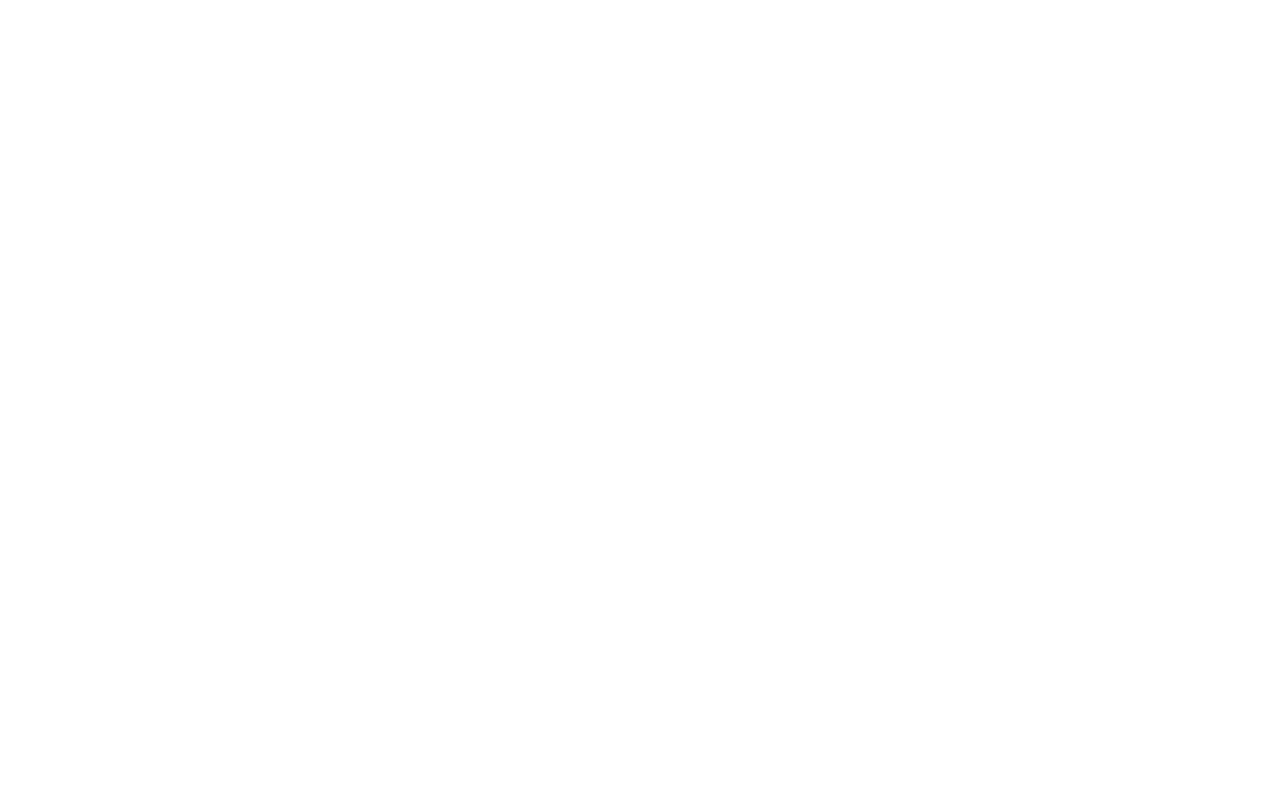
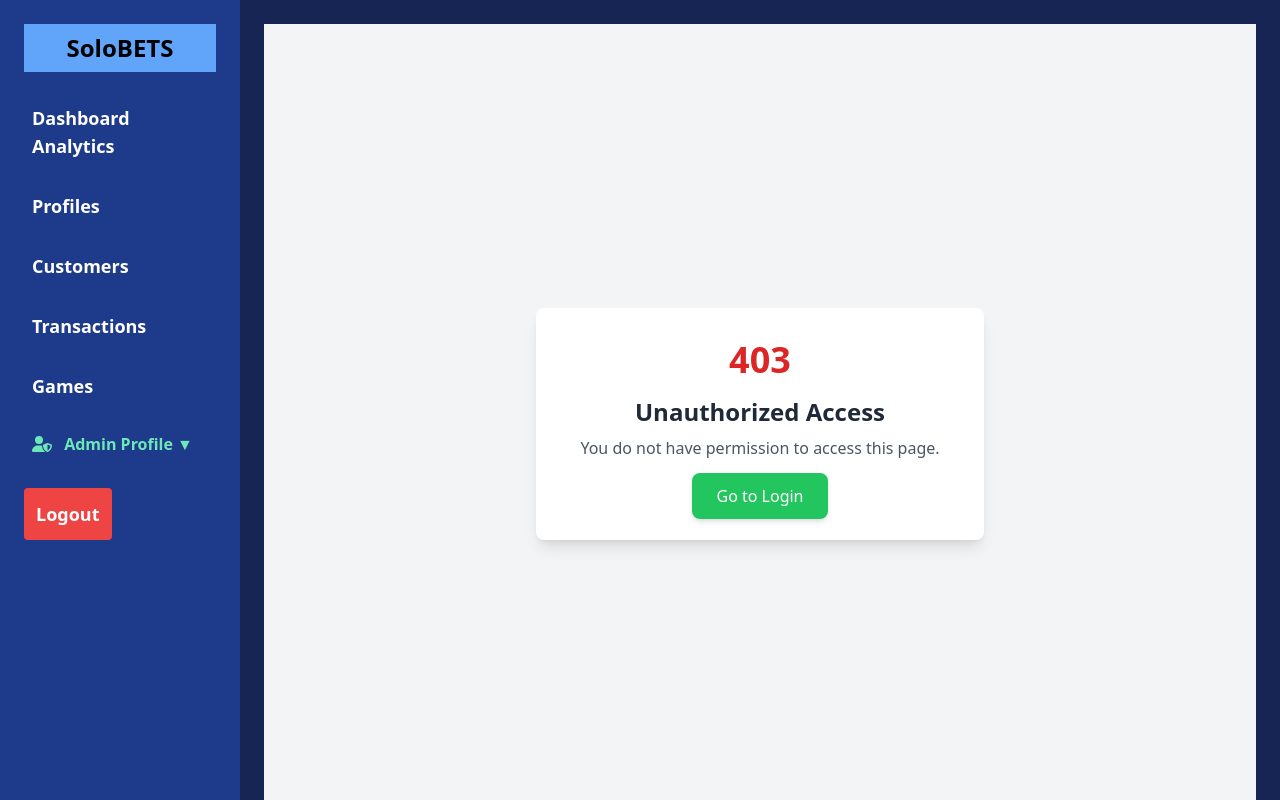
Before and after one commit to sololemons/BettingDashboard, a Vue app: page /unauthorized in a window 1280 px wide. Before the commit this address had no page. Built offline with nearby package versions, Linux system fonts and the light colour scheme; sample sign-in values are in the browser's storage.

Commit message:
fifth commit

```diff
--- a/package.json
+++ b/package.json
@@ -9,6 +9,9 @@
     "preview": "vite preview"
   },
   "dependencies": {
+    "@fortawesome/fontawesome-svg-core": "^6.7.2",
+    "@fortawesome/free-solid-svg-icons": "^6.7.2",
+    "@fortawesome/vue-fontawesome": "^3.0.8",
     "axios": "^1.8.1",
     "pinia": "^3.0.1",
     "tailwind-scrollbar-hide": "^2.0.0",
--- /dev/null
+++ b/src/components/AddAdminModal.vue
@@ -0,0 +1,73 @@
+<template>
+    <div v-if="isOpen" class="fixed inset-0 flex items-center justify-center bg-black bg-opacity-50">
+      <div class="bg-white p-4 rounded-lg shadow-lg w-full max-w-sm">
+        <h2 class="text-lg font-bold mb-3 text-center">Add Admin</h2>
+
+        <form @submit.prevent="addAdmin">
+          <div class="mb-2">
+            <label class="block text-sm font-semibold mb-1">First Name</label>
+            <input type="text" v-model="admin.adminFirstName" class="w-full p-2 border rounded-md focus:ring-2 focus:ring-blue-500" required />
+          </div>
+
+          <div class="mb-2">
+            <label class="block text-sm font-semibold mb-1">Last Name</label>
+            <input type="text" v-model="admin.adminLastName" class="w-full p-2 border rounded-md focus:ring-2 focus:ring-blue-500" required />
+          </div>
+
+          <div class="mb-2">
+            <label class="block text-sm font-semibold mb-1">Email</label>
+            <input type="email" v-model="admin.adminEmail" class="w-full p-2 border rounded-md focus:ring-2 focus:ring-blue-500" required />
+          </div>
+
+          <div class="mb-2">
+            <label class="block text-sm font-semibold mb-1">Phone Number</label>
+            <input type="text" v-model="admin.phoneNumber" class="w-full p-2 border rounded-md focus:ring-2 focus:ring-blue-500" required />
+          </div>
+
+          <div class="mb-2">
+            <label class="block text-sm font-semibold mb-1">Role</label>
+            <select v-model="admin.role" class="w-full p-2 border rounded-md focus:ring-2 focus:ring-blue-500" required>
+              <option value="Customercare">Customer Care</option>
+              <option value="SuperAdmin">Super Admin</option>
+              <option value="Support">Support</option>
+            </select>
+          </div>
+
+          <div class="flex justify-end mt-3">
+            <button type="button" @click="closeModal" class="px-3 py-1 bg-gray-400 text-white rounded-md hover:bg-gray-600">Cancel</button>
+            <button type="submit" class="px-3 py-1 ml-2 bg-blue-500 text-white rounded-md hover:bg-blue-700">Add Admin</button>
+          </div>
+        </form>
+      </div>
+    </div>
+  </template>
+
+  <script setup>
+  import { defineProps, defineEmits, ref } from 'vue';
+  import axios from "axios";
+
+  const props = defineProps({ isOpen: Boolean });
+  const emit = defineEmits(['add-admin', 'close']);
+
+  const admin = ref({
+    adminFirstName: '',
+    adminLastName: '',
+    adminEmail: '',
+    phoneNumber: '',
+    role: ''
+  });
+
+  const addAdmin = async () => {
+    try {
+      await axios.post('http://localhost:8081/admin/add', admin.value);
+      emit('add-admin', admin.value);
+      closeModal();
+    } catch (error) {
+      console.error('Error adding admin:', error);
+    }
+  };
+
+  const closeModal = () => {
+    emit('close');
+  };
+  </script>
--- a/src/components/Profiles.vue
+++ b/src/components/Profiles.vue
@@ -19,10 +19,10 @@
       </button>
     </div>
 
-    <div class="flex flex-col lg:flex-row gap-4 mt-4">
+    <div v-if="user" class="flex flex-col lg:flex-row gap-4 mt-4">
       <div class="flex flex-col items-center border border-gray-300 bg-white w-full lg:w-1/2 xl:w-[40%] p-6 rounded-2xl shadow-md">
         <div class="text-2xl font-extrabold hover:scale-95 transition cursor-pointer">Profile</div>
-        <div class="flex flex-col w-full p-4 border bg-stone-100 shadow-lg rounded-lg space-y-4 mt-4" v-if="user">
+        <div class="flex flex-col w-full p-4 border bg-stone-100 shadow-lg rounded-lg space-y-4 mt-4">
           <p><span class="font-semibold">📞 Phone Number:</span> {{ user.phoneNumber }}</p>
           <p><span class="font-semibold">Customer ID:</span> {{ user.id }}</p>
         </div>
--- /dev/null
+++ b/src/components/unauthorized.vue
@@ -0,0 +1,19 @@
+<template>
+    <div class="flex flex-col items-center justify-center min-h-screen bg-gray-100 p-6 text-center">
+      <div class="bg-white shadow-lg rounded-lg p-8 max-w-md w-full">
+        <h1 class="text-4xl font-bold text-red-600 mb-4">403</h1>
+        <h2 class="text-2xl font-semibold text-gray-800 mb-2">Unauthorized Access</h2>
+        <p class="text-gray-600 mb-6">You do not have permission to access this page.</p>
+        <router-link to="/login" class="bg-green-500 text-white px-6 py-3 rounded-lg shadow-md hover:bg-green-600 transition">
+          Go to Login
+        </router-link>
+      </div>
+    </div>
+  </template>
+
+  <script setup>
+
+  </script>
+
+  <style scoped>
+  </style>
--- a/src/main.js
+++ b/src/main.js
@@ -3,10 +3,14 @@ import { createApp } from 'vue';
 import { createPinia } from 'pinia';
 import App from './App.vue'
 import router from './router';
+import { library } from '@fortawesome/fontawesome-svg-core';
+import { FontAwesomeIcon } from '@fortawesome/vue-fontawesome';
 
-
+import { faSignOutAlt, faUserShield, faUsers, faChartBar, faGamepad, faMoneyBillWave, faUserPlus } from '@fortawesome/free-solid-svg-icons';
+library.add(faSignOutAlt, faUserShield, faUsers, faChartBar, faGamepad, faMoneyBillWave, faUserPlus);
 const app = createApp(App)
 const pinia = createPinia()
 app.use(pinia)
 app.use(router)
+app.component('font-awesome-icon', FontAwesomeIcon);
 app.mount('#app')
--- a/src/router/index.js
+++ b/src/router/index.js
@@ -8,6 +8,8 @@ import Profiles from '@/components/Profiles.vue'
 import Customers from '@/components/Customers.vue'
 import Games from '@/components/Games.vue'
 import Transaction from '@/components/Transaction.vue'
+import { requireAuth } from '@/stores/authGuard'
+import Unauthorized from '@/components/unauthorized.vue'
 
 const router = createRouter({
   history: createWebHistory(import.meta.env.BASE_URL),
@@ -22,15 +24,18 @@ const router = createRouter({
       name : 'signUp',
       component: SignUp
     },
+
     {
       path: '/dashboard',
       name: '/dashboard',
       component: Dashboard,
+      beforeEnter: requireAuth,
       children: [
         {
         path: '/analytics',
         name: 'analytics',
-        component: Analytics
+        component: Analytics,
+        meta: { role: 'SuperAdmin' }
         },
         {
           path: '/profiles',
@@ -41,18 +46,27 @@ const router = createRouter({
         {
           path: '/customers',
           name: 'customers',
-          component: Customers
+          component: Customers,
+          meta: { role: 'CustomerCare' }
         },
         {
           path: '/games',
           name: 'games',
-          component: Games
+          component: Games,
+          meta: { role: 'CustomerCare' }
         },
+
         {
           path: '/transaction',
           name: 'transaction',
-          component: Transaction
-        }
+          component: Transaction,
+          meta: {role: 'SuperAdmin'}
+        },
+        {
+          path: '/unauthorized',
+          name: 'unauthorized',
+          component: Unauthorized
+        },
 
 
       ]
--- a/src/stores/auth.js
+++ b/src/stores/auth.js
@@ -7,11 +7,11 @@ export const useAuthStore = defineStore('auth', {
   state: () => ({
     isAuthenticated: !!localStorage.getItem('token'),
     token: localStorage.getItem('token') || '',
+    role: localStorage.getItem('role') || '',
     user: {},
     status: '',
     loading: false,
     errorMessage: '',
-    role: '',
     phoneNumber:'',
   }),
 
@@ -31,9 +31,10 @@ export const useAuthStore = defineStore('auth', {
       this.status = 'loading';
       try {
         const response = await axios.post('/auth/authenticate/admin', credentials);
-        const { token, role,phoneNumber } = response.data;
+        const { token, role, phoneNumber } = response.data;
 
         localStorage.setItem('token', token);
+        localStorage.setItem('role', role);
         axios.defaults.headers.common['Authorization'] = `Bearer ${token}`;
         axios.defaults.headers.post['Content-Type'] = 'application/json';
 
@@ -46,6 +47,7 @@ export const useAuthStore = defineStore('auth', {
         this.status = 'success';
       } catch (error) {
         this.status = 'error';
+        this.isAuthenticated = false;
         if (error.response && error.response.status === 401) {
           this.setErrorMessage('Invalid username or password');
         } else {
@@ -91,6 +93,7 @@ export const useAuthStore = defineStore('auth', {
       this.phoneNumber='';
       this.status = '';
       localStorage.removeItem('token');
+      localStorage.removeItem('role');
       delete axios.defaults.headers.common['Authorization'];
     },
   },
--- /dev/null
+++ b/src/stores/authGuard.js
@@ -0,0 +1,18 @@
+import { useAuthStore } from '@/stores/auth';
+
+export const requireAuth = (to, from, next) => {
+  const authStore = useAuthStore();
+
+  if (!authStore.isAuthenticated) {
+    return next({ path: '/login' });
+  }
+
+  const requiredRole = to.meta.role;
+  const userRole = authStore.role;
+
+  if (requiredRole && userRole !== requiredRole) {
+    return next({ path: '/unauthorized' });
+  }
+
+  next();
+};
--- a/src/views/Dashboard.vue
+++ b/src/views/Dashboard.vue
@@ -12,19 +12,41 @@
           <li><router-link to="/customers" class="block p-2 rounded hover:bg-slate-950 transition font-bold text-lg">Customers</router-link></li>
           <li><router-link to="/transaction" class="block p-2 rounded hover:bg-slate-950 transition font-bold text-lg">Transactions</router-link></li>
           <li><router-link to="/games" class="block p-2 rounded hover:bg-slate-950 transition font-bold text-lg">Games</router-link></li>
+
+          <div class="mt-auto relative">
+            <li class="block p-2 rounded hover:bg-slate-950 transition font-bold text-emerald-300 cursor-pointer items-center justify-between" @click="toggleDropDown">
+              <font-awesome-icon :icon="['fas', 'user-shield']" class="mr-2" />
+              Admin Profile
+              <span>▼</span>
+            </li>
+            <ul v-if="dropdownOpen" class="absolute bg-white shadow-md rounded mt-1 w-40 text-black">
+              <li>
+                <router-link to="/viewmodal" class="block px-4 py-2 bg-blue-950 hover:bg-slate-200 transition text-white">
+                  View Admin
+                </router-link>
+              </li>
+              <li class="block px-4 py-2 bg-blue-900 hover:bg-slate-200 transition cursor-pointer text-white items-center" @click="showModal = true">
+                <font-awesome-icon :icon="['fas', 'user-plus']" class="mr-2" />
+                Add Admin
+              </li>
+            </ul>
+          </div>
         </ul>
+
       </nav>
 
-
-      <div class="mt-auto">
-        <router-link to="#" class="block p-3 rounded bg-red-500 hover:bg-red-700 text-center text-lg font-bold">Logout</router-link>
-      </div>
+      <div v-if="authStore.isAuthenticated" class="mt-auto">
+    <button @click="logout" class="block p-3 rounded bg-red-500 hover:bg-red-700 text-center text-lg font-bold">
+      Logout
+    </button>
+  </div>
     </aside>
 
 
     <button @click="toggleSidebar" class="absolute top-4 left-4 md:hidden bg-blue-900 text-white p-2 rounded">
       ☰
     </button>
+    <AddAdminModal :isOpen="showModal" @close="showModal = false" />
 
 
     <main class="flex-1 p-6 bg-blue-950 overflow-auto scrollbar-hide">
@@ -35,11 +57,28 @@
 
 <script setup>
 import { ref } from "vue";
+import { useAuthStore } from '@/stores/auth'
+
+import { useRouter } from "vue-router";
+import AddAdminModal from "@/components/AddAdminModal.vue";
+const router = useRouter();
+const authStore = useAuthStore();
+const dropdownOpen = ref(false);
+const showModal = ref(false);
 
 const isSidebarOpen = ref(false);
 const toggleSidebar = () => {
   isSidebarOpen.value = true;
 };
+
+const toggleDropDown = () => {
+  dropdownOpen.value = !dropdownOpen.value;
+};
+const logout = () => {
+  authStore.logout();
+  router.push("/login");
+};
+
 </script>
 
 <style>
```
Also changed, not shown: 2 other files (tests, documents, lock files or other folders).
